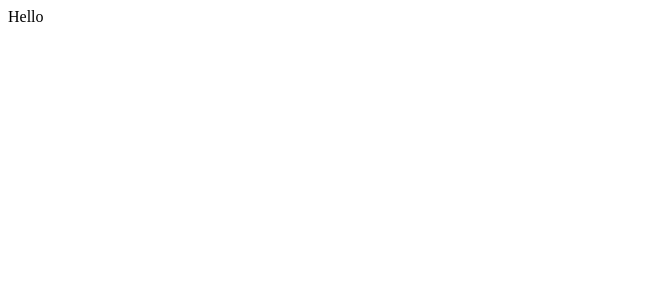
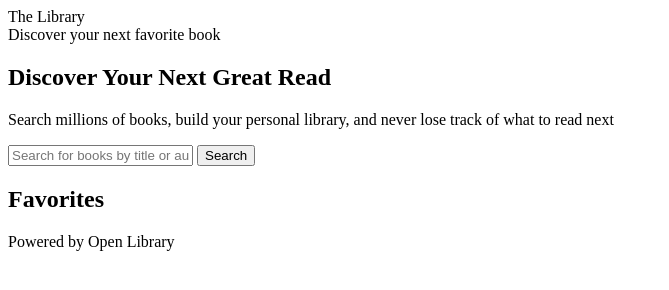
Before and after one commit to Florence100/simple-books-catalogue, a website built with webpack: page src/index.html in a window 1280 px wide. Shown: the whole page, without its empty margins (0-669 px from the left). Built offline with nearby package versions, Linux system fonts and the light colour scheme.

Commit message:
feat: create html structure

```diff
--- a/src/index.html
+++ b/src/index.html
@@ -1,12 +1,53 @@
-<!DOCTYPE html>
-<html lang="ru">
-<head>
-  <meta charset="UTF-8" />
-  <title>Book Catalog</title>
-</head>
 <body>
 
-<div id="app"></div>
-    Hello
+<header class="header">
+  <div class="logo">
+    <div class="logo-icon"></div>
+    <div>
+      <div class="logo-title">The Library</div>
+      <div class="logo-subtitle">Discover your next favorite book</div>
+    </div>
+  </div>
+</header>
+
+<section class="hero">
+  <h1>Discover Your Next Great Read</h1>
+  <p>
+    Search millions of books, build your personal library,
+    and never lose track of what to read next
+  </p>
+
+  <form class="search-form">
+    <input type="text" placeholder="Search for books by title or author..." />
+    <button>Search</button>
+  </form>
+</section>
+
+<div class="page">
+
+  <main class="main">
+    <!-- book cards -->
+  </main>
+
+  <aside class="favorites">
+    <div class="favorites-title">
+
+      <div class="favorites-icon"></div>
+
+      <div>
+        <h2>Favorites</h2>
+        <div class="favorites-count"></div>
+      </div>
+
+    </div>
+
+    <div class="favorites-list"></div>
+  </aside>
+
+</div>
+
+<footer class="footer">
+  Powered by Open Library
+</footer>
+
 </body>
-</html>
```
